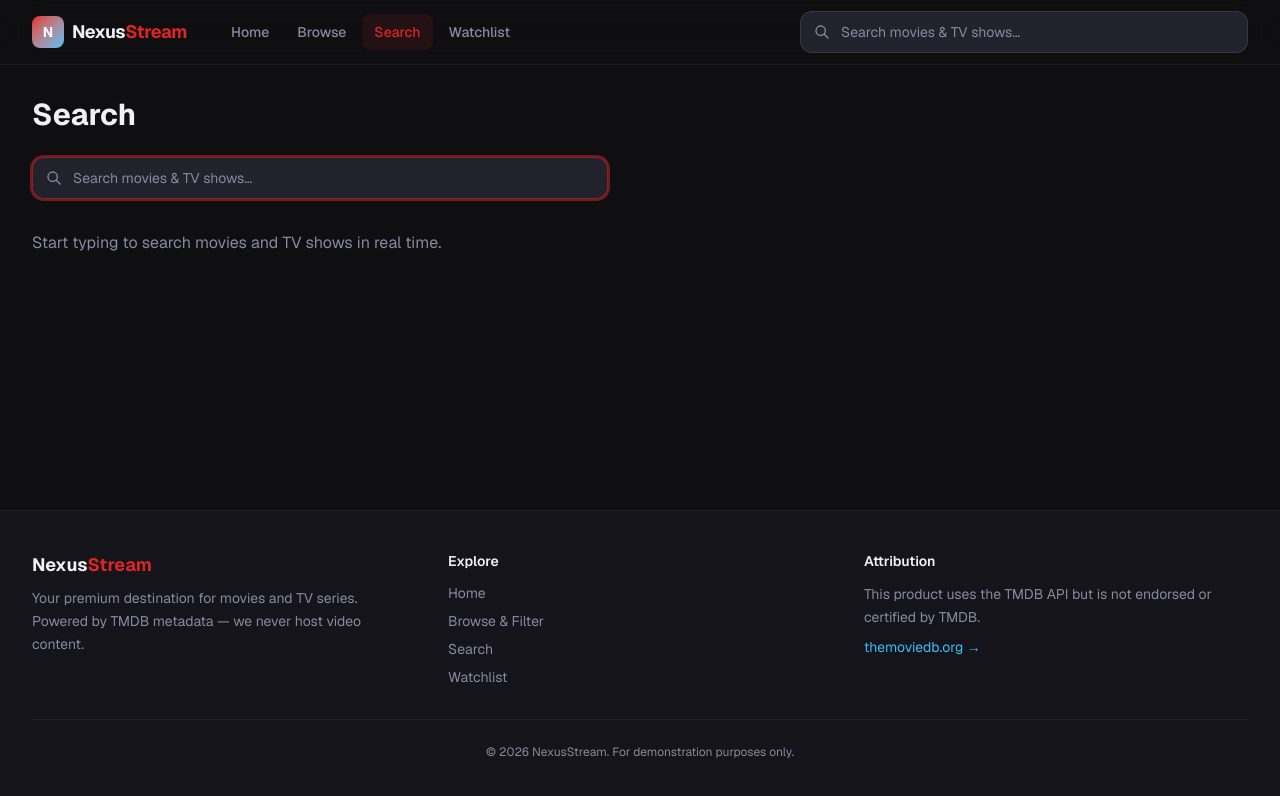
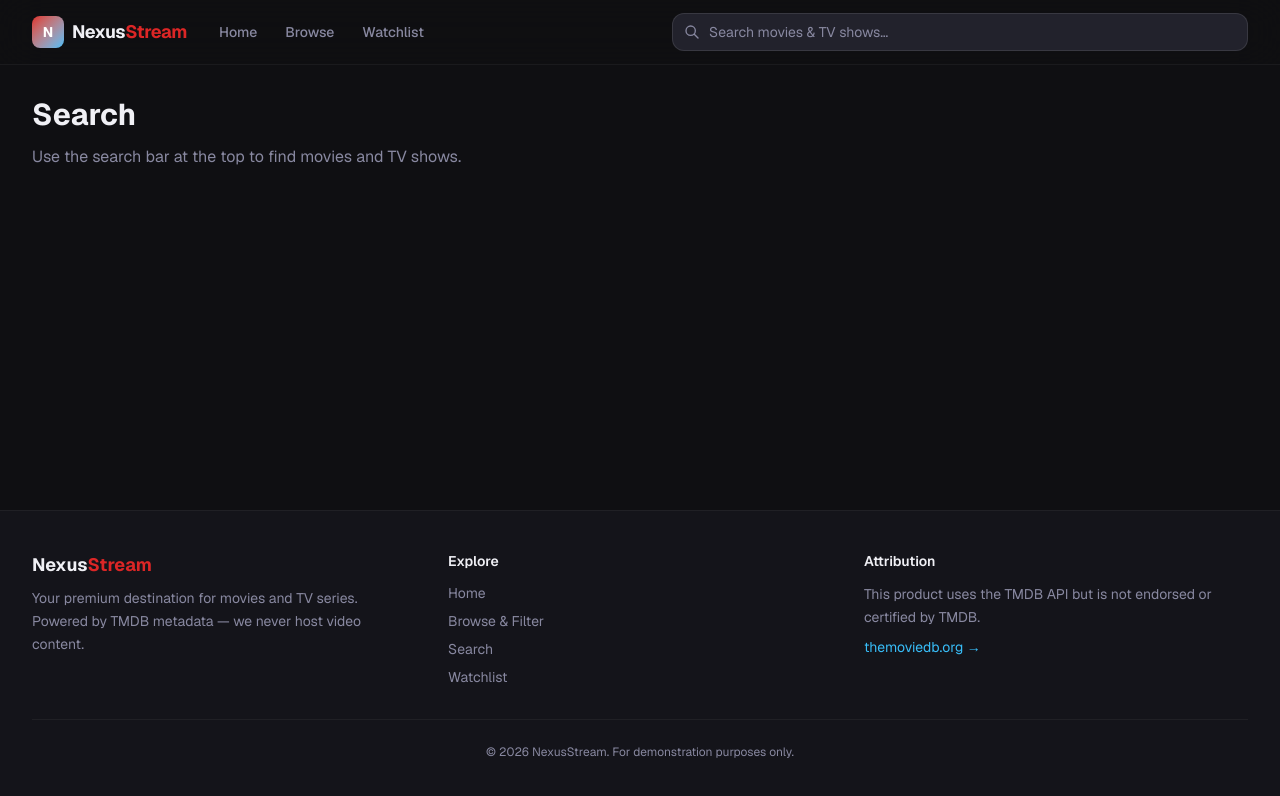
Before and after one commit to Lavkush3411/nexus-stream, a Next.js app: page /search in a window 1280 px wide. Shown: the top 796 px of the page. Built offline with nearby package versions, Linux system fonts and the light colour scheme.

Commit message:
search bar fixed

```diff
--- a/src/app/search/page.tsx
+++ b/src/app/search/page.tsx
@@ -3,7 +3,6 @@
 import { Suspense, useEffect, useState } from "react";
 import { useSearchParams } from "next/navigation";
 import { MediaCard } from "@/components/ui/MediaCard";
-import { SearchBar } from "@/components/ui/SearchBar";
 import { CarouselSkeleton } from "@/components/ui/Skeleton";
 import { searchMulti } from "@/lib/api-client";
 import type { TMDBMediaItem } from "@/types/tmdb";
@@ -47,24 +46,34 @@ function SearchResults() {
 
   return (
     <div className="mx-auto max-w-7xl px-4 md:px-8 py-8">
-      <h1 className="text-2xl md:text-3xl font-bold mb-6">Search</h1>
-
-      <SearchBar initialQuery={query} autoFocus className="max-w-xl mb-8" />
-
       {!query.trim() ? (
-        <p className="text-muted">
-          Start typing to search movies and TV shows in real time.
-        </p>
+        <>
+          <h1 className="text-2xl md:text-3xl font-bold mb-3">Search</h1>
+          <p className="text-muted">
+            Use the search bar at the top to find movies and TV shows.
+          </p>
+        </>
       ) : loading ? (
-        <CarouselSkeleton count={8} />
+        <>
+          <h1 className="text-2xl md:text-3xl font-bold mb-6">
+            Results for &ldquo;{query}&rdquo;
+          </h1>
+          <CarouselSkeleton count={8} />
+        </>
       ) : results.length === 0 ? (
-        <p className="text-muted">
-          No results found for &ldquo;{query}&rdquo;.
-        </p>
+        <>
+          <h1 className="text-2xl md:text-3xl font-bold mb-3">
+            Results for &ldquo;{query}&rdquo;
+          </h1>
+          <p className="text-muted">No results found. Try a different title.</p>
+        </>
       ) : (
         <>
+          <h1 className="text-2xl md:text-3xl font-bold mb-2">
+            Results for &ldquo;{query}&rdquo;
+          </h1>
           <p className="text-sm text-muted mb-6">
-            {totalResults.toLocaleString()} results for &ldquo;{query}&rdquo;
+            {totalResults.toLocaleString()} matches
           </p>
           <div className="grid grid-cols-2 sm:grid-cols-3 md:grid-cols-4 lg:grid-cols-5 xl:grid-cols-6 gap-4">
             {results.map((item) => (
@@ -86,7 +95,7 @@ export default function SearchPage() {
     <Suspense
       fallback={
         <div className="mx-auto max-w-7xl px-4 md:px-8 py-8">
-          <div className="h-8 w-32 bg-surface-light rounded animate-shimmer mb-6" />
+          <div className="h-8 w-48 bg-surface-light rounded animate-shimmer mb-6" />
           <CarouselSkeleton count={6} />
         </div>
       }
--- a/src/components/layout/Navbar.tsx
+++ b/src/components/layout/Navbar.tsx
@@ -2,16 +2,27 @@
 
 import Link from "next/link";
 import { usePathname } from "next/navigation";
-import { useState } from "react";
+import { Suspense, useState } from "react";
 import { SearchBar } from "@/components/ui/SearchBar";
 import { cn } from "@/lib/utils";
 
 const navLinks = [
   { href: "/", label: "Home" },
   { href: "/browse", label: "Browse" },
-  { href: "/search", label: "Search" },
   { href: "/watchlist", label: "Watchlist" },
 ];
+
+function NavbarSearch() {
+  return (
+    <Suspense
+      fallback={
+        <div className="h-9 w-full rounded-xl bg-surface-light animate-shimmer" />
+      }
+    >
+      <SearchBar />
+    </Suspense>
+  );
+}
 
 export function Navbar() {
   const pathname = usePathname();
@@ -20,10 +31,9 @@ export function Navbar() {
   return (
     <>
       <header className="sticky top-0 z-50 border-b border-white/5 bg-background/80 backdrop-blur-xl">
-        <div className="mx-auto flex h-16 max-w-7xl items-center gap-4 px-4 md:px-8">
-          {/* Mobile menu toggle */}
+        <div className="mx-auto flex h-16 max-w-7xl items-center gap-3 px-4 md:px-8">
           <button
-            className="md:hidden p-2 rounded-lg hover:bg-white/10 transition-colors"
+            className="md:hidden p-2 rounded-lg hover:bg-white/10 transition-colors flex-shrink-0"
             onClick={() => setDrawerOpen(true)}
             aria-label="Open navigation menu"
           >
@@ -32,7 +42,6 @@ export function Navbar() {
             </svg>
           </button>
 
-          {/* Logo */}
           <Link href="/" className="flex items-center gap-2 flex-shrink-0">
             <div className="w-8 h-8 rounded-lg bg-gradient-to-br from-crimson to-neon-blue flex items-center justify-center">
               <span className="text-white font-bold text-sm">N</span>
@@ -42,8 +51,7 @@ export function Navbar() {
             </span>
           </Link>
 
-          {/* Desktop nav */}
-          <nav className="hidden md:flex items-center gap-1 ml-4">
+          <nav className="hidden md:flex items-center gap-1 ml-2">
             {navLinks.map((link) => (
               <Link
                 key={link.href}
@@ -60,25 +68,13 @@ export function Navbar() {
             ))}
           </nav>
 
-          {/* Search — desktop */}
-          <div className="hidden md:block flex-1 max-w-md ml-auto">
-            <SearchBar />
+          {/* Global search — all screen sizes */}
+          <div className="flex-1 min-w-0 max-w-xl ml-auto">
+            <NavbarSearch />
           </div>
-
-          {/* Search icon — mobile */}
-          <Link
-            href="/search"
-            className="md:hidden ml-auto p-2 rounded-lg hover:bg-white/10 transition-colors"
-            aria-label="Search"
-          >
-            <svg className="w-5 h-5" fill="none" viewBox="0 0 24 24" stroke="currentColor" strokeWidth={2}>
-              <path strokeLinecap="round" strokeLinejoin="round" d="M21 21l-6-6m2-5a7 7 0 11-14 0 7 7 0 0114 0z" />
-            </svg>
-          </Link>
         </div>
       </header>
 
-      {/* Mobile side drawer */}
       {drawerOpen && (
         <div className="fixed inset-0 z-[60] md:hidden">
           <div
@@ -101,11 +97,7 @@ export function Navbar() {
               </button>
             </div>
 
-            <div className="p-4">
-              <SearchBar />
-            </div>
-
-            <nav className="flex flex-col gap-1 px-4">
+            <nav className="flex flex-col gap-1 p-4">
               {navLinks.map((link) => (
                 <Link
                   key={link.href}
--- a/src/components/ui/SearchBar.tsx
+++ b/src/components/ui/SearchBar.tsx
@@ -1,56 +1,65 @@
 "use client";
 
-import { useRouter } from "next/navigation";
-import { useCallback, useEffect, useRef, useState } from "react";
+import { usePathname, useRouter, useSearchParams } from "next/navigation";
+import { useCallback, useEffect, useState } from "react";
 import { debounce } from "@/lib/utils";
 
 interface SearchBarProps {
-  initialQuery?: string;
   placeholder?: string;
-  autoFocus?: boolean;
   className?: string;
 }
 
+/**
+ * Single global search input — lives in the navbar only.
+ * Syncs with /search?q=… so results update without a second search field.
+ */
 export function SearchBar({
-  initialQuery = "",
   placeholder = "Search movies & TV shows…",
-  autoFocus = false,
   className = "",
 }: SearchBarProps) {
   const router = useRouter();
-  const [query, setQuery] = useState(initialQuery);
-  const inputRef = useRef<HTMLInputElement>(null);
+  const pathname = usePathname();
+  const searchParams = useSearchParams();
+  const urlQuery = pathname === "/search" ? (searchParams.get("q") ?? "") : "";
+
+  const [query, setQuery] = useState(urlQuery);
+
+  useEffect(() => {
+    setQuery(urlQuery);
+  }, [urlQuery]);
 
   const debouncedNavigate = useCallback(
-    debounce((value: string) => {
-      if (value.trim()) {
-        router.push(`/search?q=${encodeURIComponent(value.trim())}`);
+    debounce((value: string, path: string) => {
+      const trimmed = value.trim();
+      if (trimmed) {
+        router.push(`/search?q=${encodeURIComponent(trimmed)}`);
+      } else if (path === "/search") {
+        router.replace("/search");
       }
     }, 400),
     [router]
   );
 
-  useEffect(() => {
-    setQuery(initialQuery);
-  }, [initialQuery]);
-
   const handleChange = (e: React.ChangeEvent<HTMLInputElement>) => {
     const value = e.target.value;
     setQuery(value);
-    debouncedNavigate(value);
+    debouncedNavigate(value, pathname);
   };
 
   const handleSubmit = (e: React.FormEvent) => {
     e.preventDefault();
-    if (query.trim()) {
-      router.push(`/search?q=${encodeURIComponent(query.trim())}`);
+    const trimmed = query.trim();
+    if (trimmed) {
+      router.push(`/search?q=${encodeURIComponent(trimmed)}`);
+    } else if (pathname === "/search") {
+      router.replace("/search");
     }
   };
 
   return (
     <form onSubmit={handleSubmit} className={`relative ${className}`}>
       <svg
-        className="absolute left-3.5 top-1/2 -translate-y-1/2 w-4 h-4 text-muted pointer-events-none"
+        className="absolute left-3 top-1/2 -translate-y-1/2 w-4 h-4 text-muted pointer-events-none"
         fill="none"
         viewBox="0 0 24 24"
         stroke="currentColor"
@@ -63,13 +72,11 @@ export function SearchBar({
         />
       </svg>
       <input
-        ref={inputRef}
         type="search"
         value={query}
         onChange={handleChange}
         placeholder={placeholder}
-        autoFocus={autoFocus}
-        className="w-full rounded-xl bg-surface-light border border-white/10 pl-10 pr-4 py-2.5 text-sm text-foreground placeholder:text-muted focus:outline-none focus:ring-2 focus:ring-crimson/50 focus:border-crimson/50 transition-all"
+        className="w-full rounded-xl bg-surface-light border border-white/10 pl-9 pr-3 py-2 text-sm text-foreground placeholder:text-muted focus:outline-none focus:ring-2 focus:ring-crimson/50 focus:border-crimson/50 transition-all"
         aria-label="Search movies and TV shows"
       />
     </form>
```
